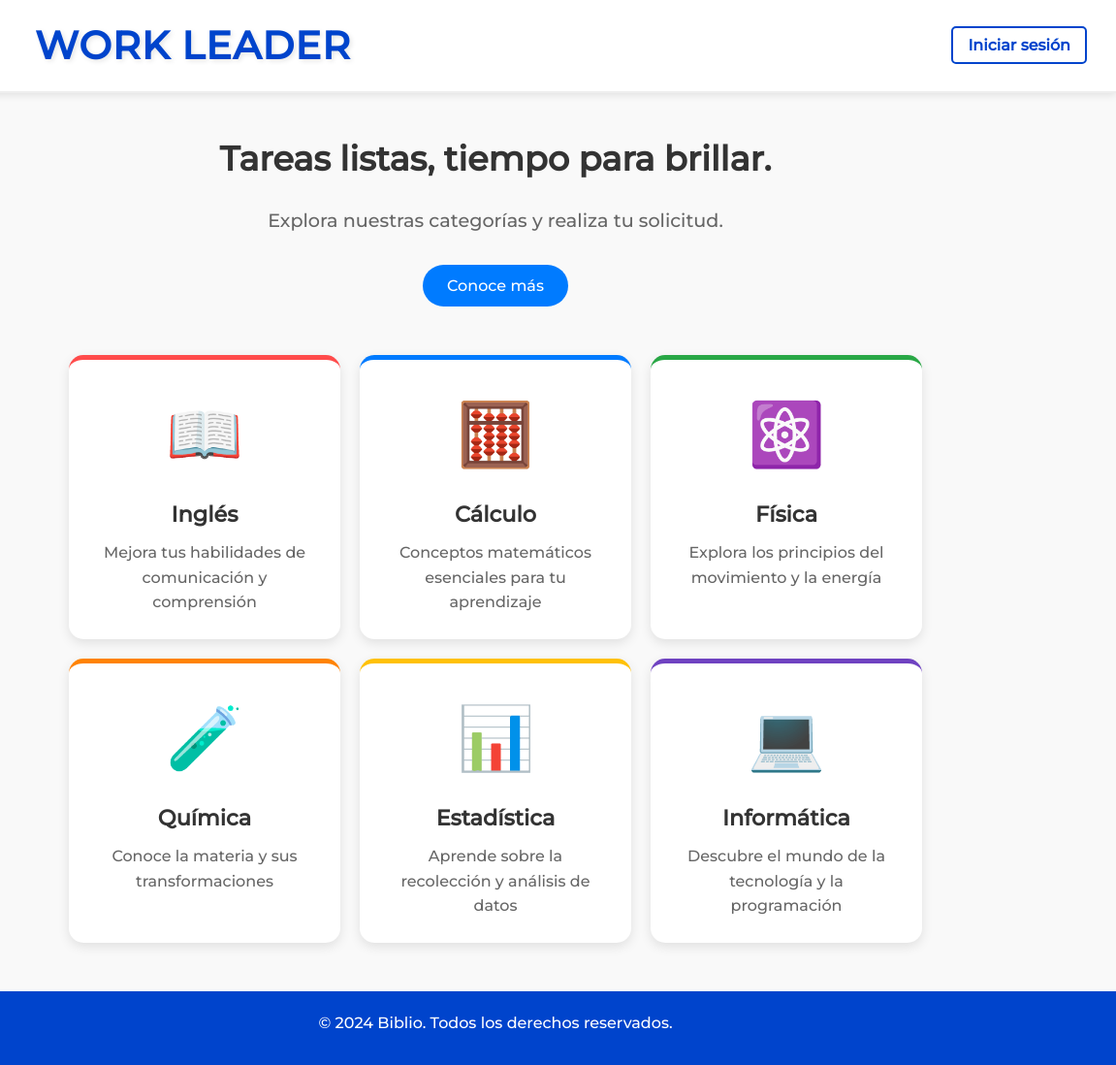
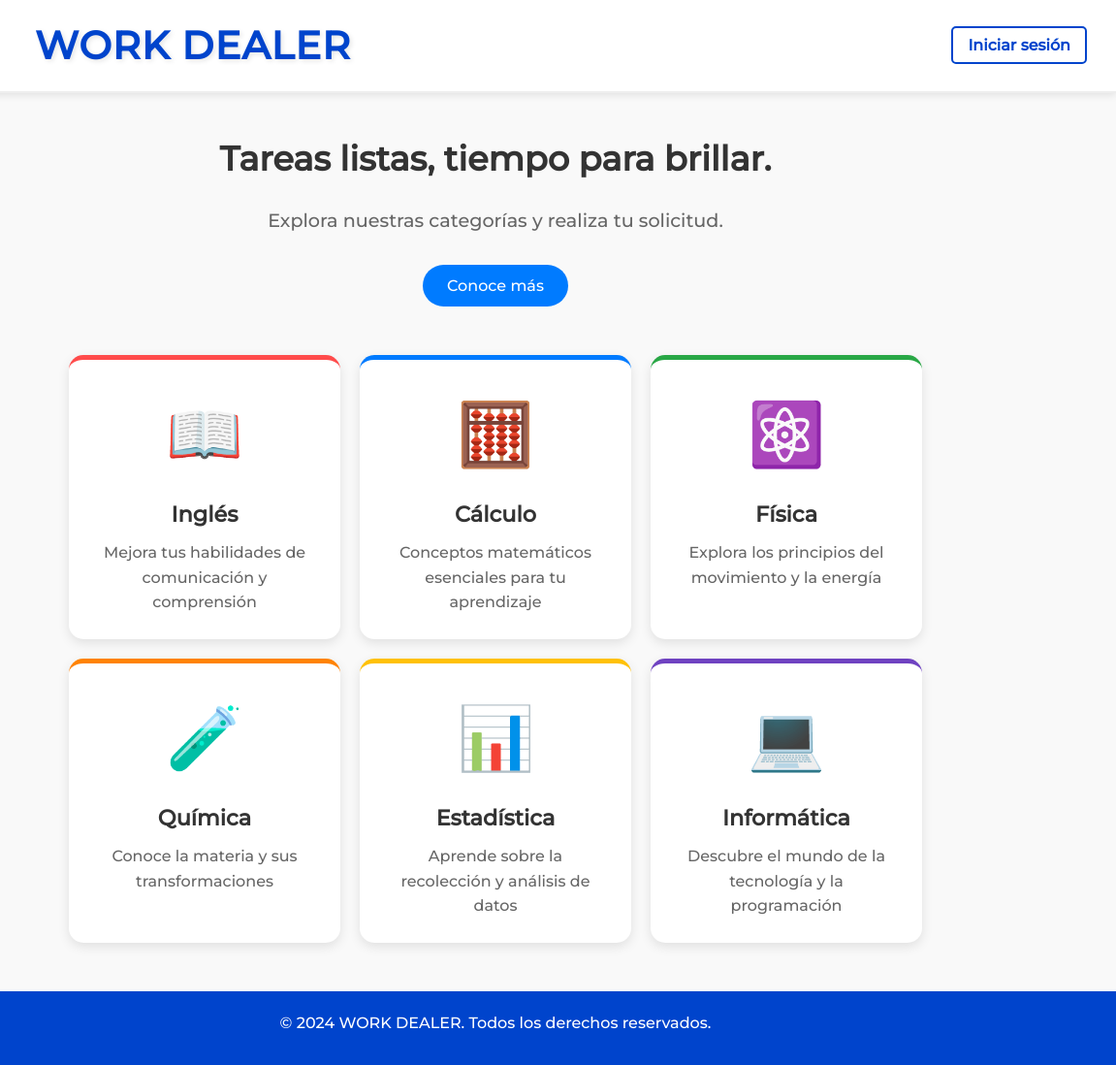
Before and after one commit to LuisAlbertoOlivaC/LuisAlbertoOlivac.github.io, a plain HTML site: page index.html in a window 1280 px wide. Shown: the full height of the page at 97% size, 129-1280 px from the left. Drawn offline with Linux system fonts and the light colour scheme.

Commit message:
Update index.html

```diff
--- a/index.html
+++ b/index.html
@@ -3,7 +3,7 @@
 <head>
     <meta charset="UTF-8">
     <meta name="viewport" content="width=device-width, initial-scale=1.0">
-    <title>WORK LEADER - Conocimiento para Todos</title>
+    <title>WORK DEALER - Conocimiento para Todos</title>
     <link href="https://fonts.googleapis.com/css2?family=Roboto:wght@400;700&family=Montserrat:wght@500&display=swap" rel="stylesheet">
     <style>
         * {
@@ -298,7 +298,7 @@
     <header>
     <div class="logo" style="margin-left: 50px;">
         <img src="WORKDLOGO.png" alt="Logo Biblio">
-        <h1>WORK LEADER</h1>
+        <h1>WORK DEALER</h1>
     </div>
     <div class="auth-links">
     <a href="login.html">Iniciar sesión</a>
@@ -351,7 +351,7 @@
 
     <!-- Pie de página -->
     <footer>
-        <p>&copy; 2024 Biblio. Todos los derechos reservados.</p>
+        <p>&copy; 2024 WORK DEALER. Todos los derechos reservados.</p>
     </footer>
 
     <!-- Modal -->
```
